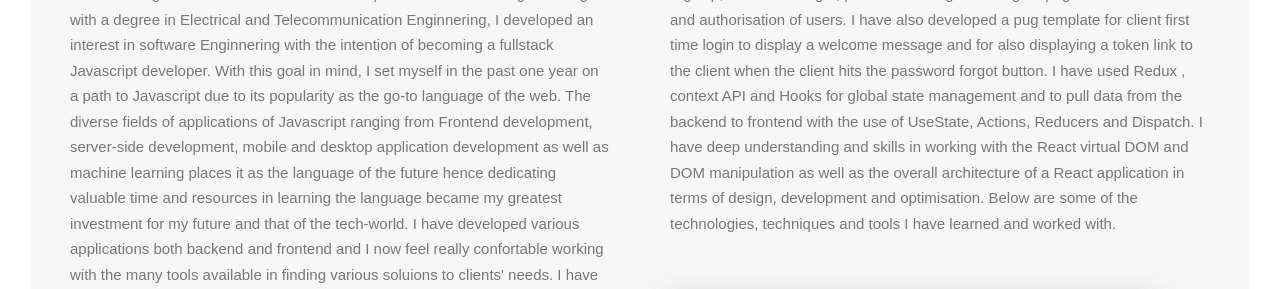
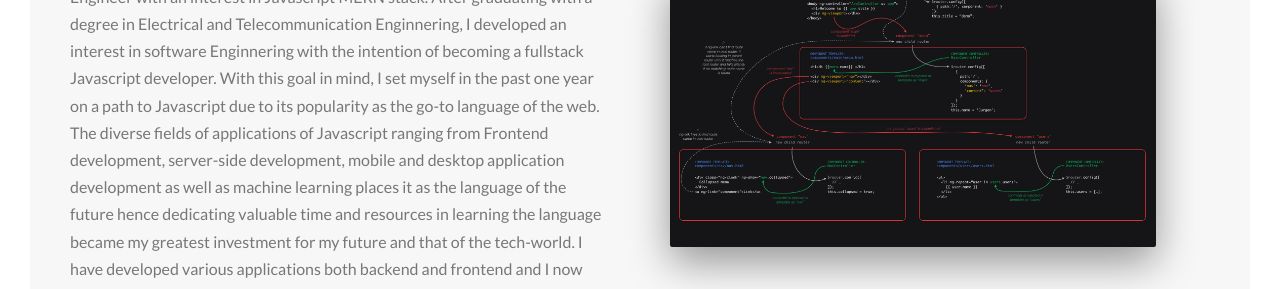
Before and after one commit to mworiem/Portfolio-website, a website built with Parcel: page index.html in a window 1280 px wide. Shown: the part 976-1265 px from the top of the page. Built offline with nearby package versions, Linux system fonts and the light colour scheme; files whose address does not match are found by name.

Commit message:
Positioned the images in the portfolio column

```diff
--- a/index.html
+++ b/index.html
@@ -66,10 +66,9 @@
 
         <div class="row">
           <div class="col-1-of-2">
-          <div>
             <h3 class="heading-tertiary u-margin-bottom-small">Introduction</h3>
             <p class="paragraph">
-              My name is Yusufu Kibet Mworiem, a pasionate, curious and
+              I am Yusufu Kibet Mworiem, a pasionate, curious and
               enthusiastic Software Engineer with an interest in
               Javascript MERN stack. After graduating with a degree in
               Electrical and Telecommunication Enginnering, I developed an
@@ -106,7 +105,6 @@
         </div>
         <div class="row">
           <div class="col-1-of-2">
-          <div>
             <h3 class="heading-tertiary u-margin-bottom-small">
               Frontend
             </h3>
@@ -127,9 +125,8 @@
               in terms of design, development and optimisation. Below are
               some of the technologies, techniques and tools I have
               learned and worked with.
-            </p>
           </div>
-          <div className="col-1-of-2">
+          <div class="col-1-of-2">
 
             <div class="composition">
               <img
@@ -141,7 +138,7 @@
           </div>
         </div>
         <!-- <div class="row">
-          <!--
+
           <div class="col-1-of-2">
             <h3 class="heading-tertiary u-margin-bottom-small">1. HTML/CSS/SASS</h3>
             <p class="paragraph">
@@ -173,7 +170,7 @@
           </div>
         </div>
         <div class="row">
-          <!--
+
           <div class="col-1-of-2">
             <h3 class="heading-tertiary u-margin-bottom-small">2. REACT</h3>
             <p class="paragraph">
@@ -197,7 +194,7 @@
           </div>
         </div>
         <div class="row">
-          <!--
+
 
           <div class="col-1-of-2">
             <h3 class="heading-tertiary u-margin-bottom-small">3. React-Redux, Context API and Hooks</h3>
@@ -214,7 +211,7 @@
           </ul>
             </p>
           </div>
-          <!-- <div class="col-1-of-2">
+          <div class="col-1-of-2">
             <div class="composition">
               <img
                 src="img/react.jpg"
@@ -223,11 +220,10 @@
               />
             </div>
           </div> -->
-        </div> -->
+        </class>
 
         <div class="row">
           <div class="col-1-of-2">
-          <div>
             <h3 class="heading-tertiary u-margin-bottom-small">Backend</h3>
             <p class="paragraph">
               I developed a backend API that handles authentication and
@@ -252,7 +248,7 @@
           <div class="col-1-of-2">
             <div class="composition">
               <img
-                src="img/mongo.jpg"
+                src="img/nodejs.png"
                 alt="photo 4"
                 class="composition__photo composition__photo--p3"
               />
@@ -476,7 +472,8 @@ Debugging with ndb
 
         </div>
 
-      </section> -->
+ -->
+</section>
 
       <div id="Mern" class="u-center-text u-margin-bottom-big">
         <h2 class="heading-secondary">MERN STACK</h2>
--- a/sass/base/_base.scss
+++ b/sass/base/_base.scss
@@ -25,7 +25,7 @@ html {
 
 body {
   box-sizing: border-box;
-  padding: 3rem;
+  padding: 1rem;
 
   @include respond(tab-port) {
     padding: 0;
--- a/sass/base/_typography.scss
+++ b/sass/base/_typography.scss
@@ -1,12 +1,12 @@
 body {
-  font-family: sans-serif;
-  font-weight: 500;
+  font-family: "Lato", sans-serif;
+  font-weight: 400;
   /* font-size: 16px; */
   line-height: 1.7;
-  color: $color-grey-dark;
+  // color: $color-grey-dark;
 }
 main {
-  // color: $color-grey-dark;
+  color: $color-grey-dark;
   // z-index: 100000;
 }
 
@@ -86,12 +86,9 @@ main {
     padding-top: 0;
   }
 }
-.paragraph,
-ul,
-li {
-  font-size: 1.5rem;
+.paragraph {
+  font-size: $default-font-size;
   &:not(last-child) {
-    margin-bottom: 0rem;
+    margin-bottom: 2rem;
   }
-  list-style: none;
 }
--- a/sass/components/_card.scss
+++ b/sass/components/_card.scss
@@ -123,7 +123,6 @@
   }
 
   // @include respond(tab-port) {
-
   @media only screen and (max-width: 56.25em), only screen and (hover: none) {
     height: auto;
     border-radius: 3px;
--- a/sass/components/_composition.scss
+++ b/sass/components/_composition.scss
@@ -20,8 +20,7 @@
     &--p1 {
       // left: auto;
       width: 90%;
-      height: 20rem;
-      top: 2rem;
+      top: 6rem;
       @include respond(tab-port) {
         // display: none;
         left: auto;
@@ -42,22 +41,9 @@
         top: 0.5rem;
       }
     }
-    &--p22 {
-      width: 90%;
-      height: 15rem;
-      top: 6rem;
-      @include respond(tab-port) {
-        left: auto;
-        margin-bottom: 3rem;
-        width: 100%;
-
-        top: 0.5rem;
-      }
-    }
     &--p3 {
       width: 90%;
-      top: 3rem;
-      height: 15rem;
+      top: 6rem;
       @include respond(tab-port) {
         left: auto;
         margin-bottom: 3rem;
@@ -69,44 +55,6 @@
     &--p4 {
       width: 90%;
       top: 6rem;
-      height: 15rem;
-      @include respond(tab-port) {
-        left: auto;
-        margin-bottom: 3rem;
-        width: 100%;
-
-        top: 0.5rem;
-      }
-    }
-    &--p5 {
-      width: 90%;
-      height: 15rem;
-      top: 6rem;
-      @include respond(tab-port) {
-        left: auto;
-        margin-bottom: 3rem;
-        width: 100%;
-
-        top: 0.5rem;
-      }
-    }
-    &--p6 {
-      width: 90%;
-      top: 1.3rem;
-      height: 15rem;
-
-      @include respond(tab-port) {
-        left: auto;
-        margin-bottom: 3rem;
-        width: 100%;
-
-        top: 0.5rem;
-      }
-    }
-    &--p7 {
-      width: 90%;
-      top: 3rem;
-      height: 15rem;
       @include respond(tab-port) {
         left: auto;
         margin-bottom: 3rem;
```
Also changed, not shown: sass/abstracts/_mixins.scss (+4 -4 lines), css/style.css, sass/layout/_footer.scss (indentation only).
